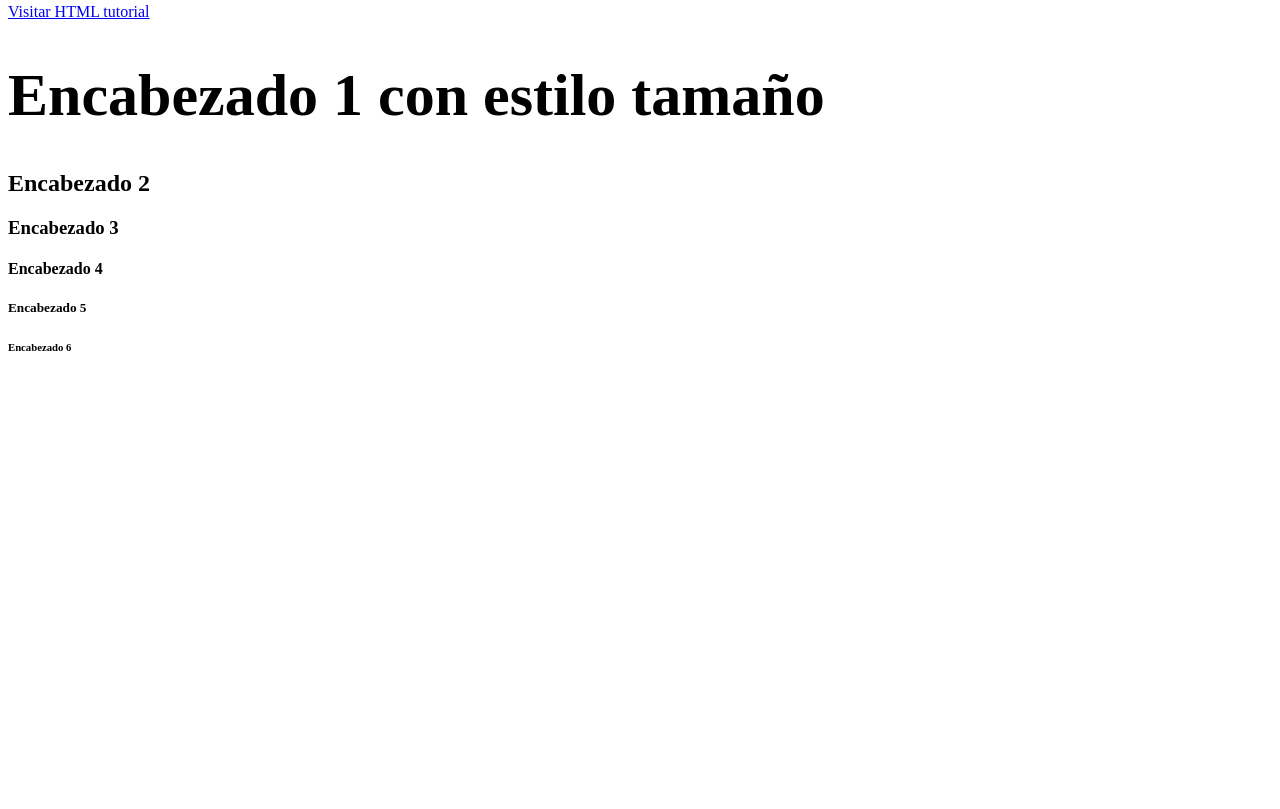
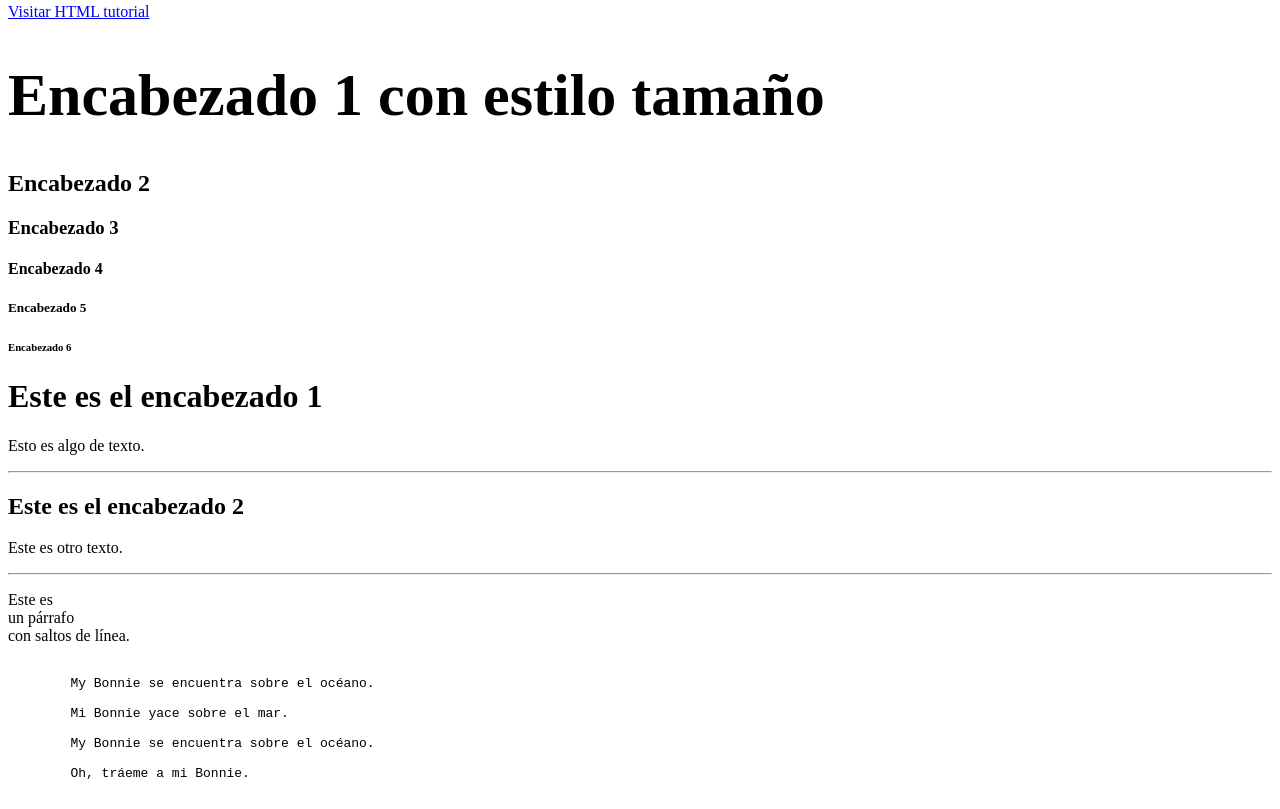
Before and after one commit to NathaliaGonzalez/PW1-Nathalia, a plain HTML site: page index.html in a window 1280 px wide. Shown: the part 533-1342 px from the top of the page. Before the commit the page ends 911 px from the top, so only its background shows below. Drawn offline with Linux system fonts and the light colour scheme.

Commit message:
ejercicio 5

```diff
--- a/index.html
+++ b/index.html
@@ -32,5 +32,25 @@
     <h4>Encabezado 4</h4>
     <h5>Encabezado 5</h5>
     <h6>Encabezado 6</h6>
+
+    <!--Párrafos-->
+    <h1>Este es el encabezado 1</h1>
+    <p>Esto es algo de texto.</p>
+    <hr>  <!--separa el contenido, se muestra como una regla horizontal-->
+    <h2>Este es el encabezado 2</h2>
+    <p>Este es otro texto.</p>
+    <hr>
+
+    <p>Este es<br>un párrafo<br><!--salto de línea-->con saltos de línea.</p>
+
+    <pre> <!--muestra en una fuente de ancho fijo-->
+        My Bonnie se encuentra sobre el océano.
+
+        Mi Bonnie yace sobre el mar.
+
+        My Bonnie se encuentra sobre el océano.
+
+        Oh, tráeme a mi Bonnie.
+    </pre>
 </body>
 </html>
```
